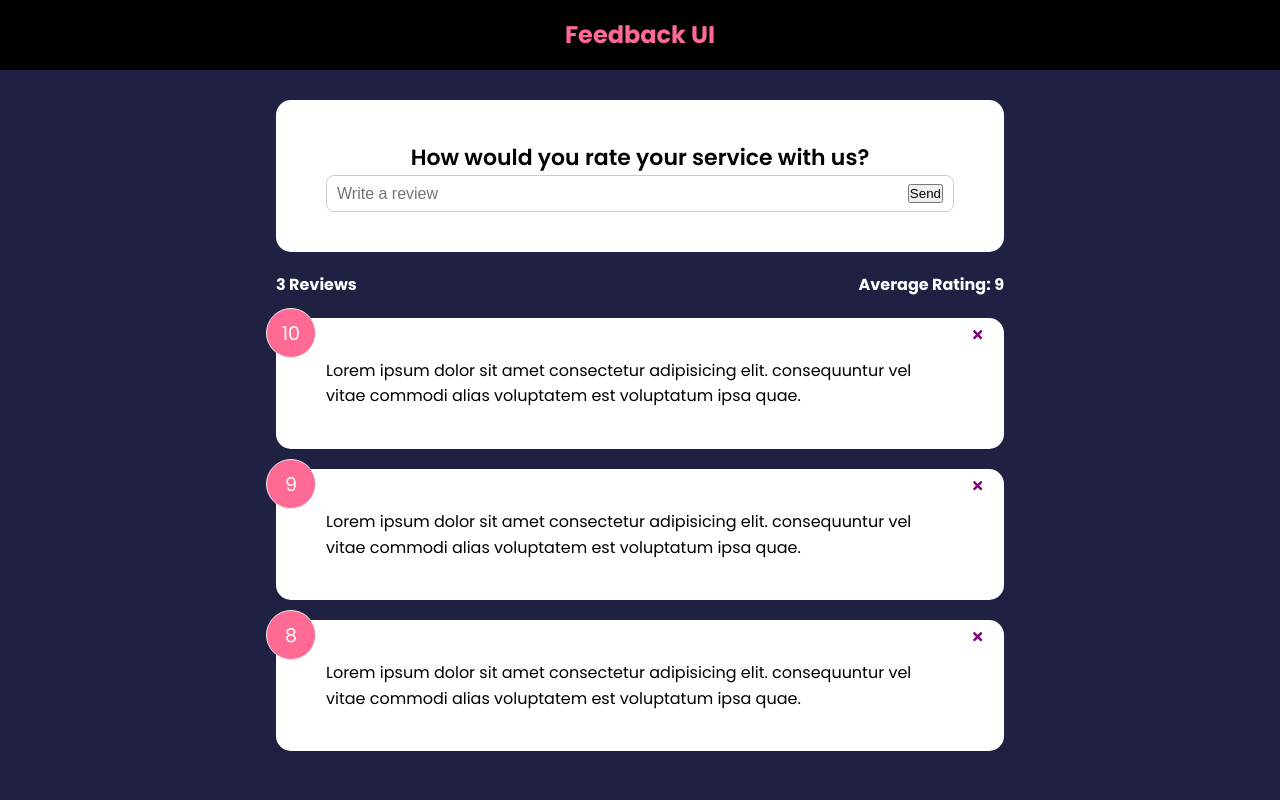
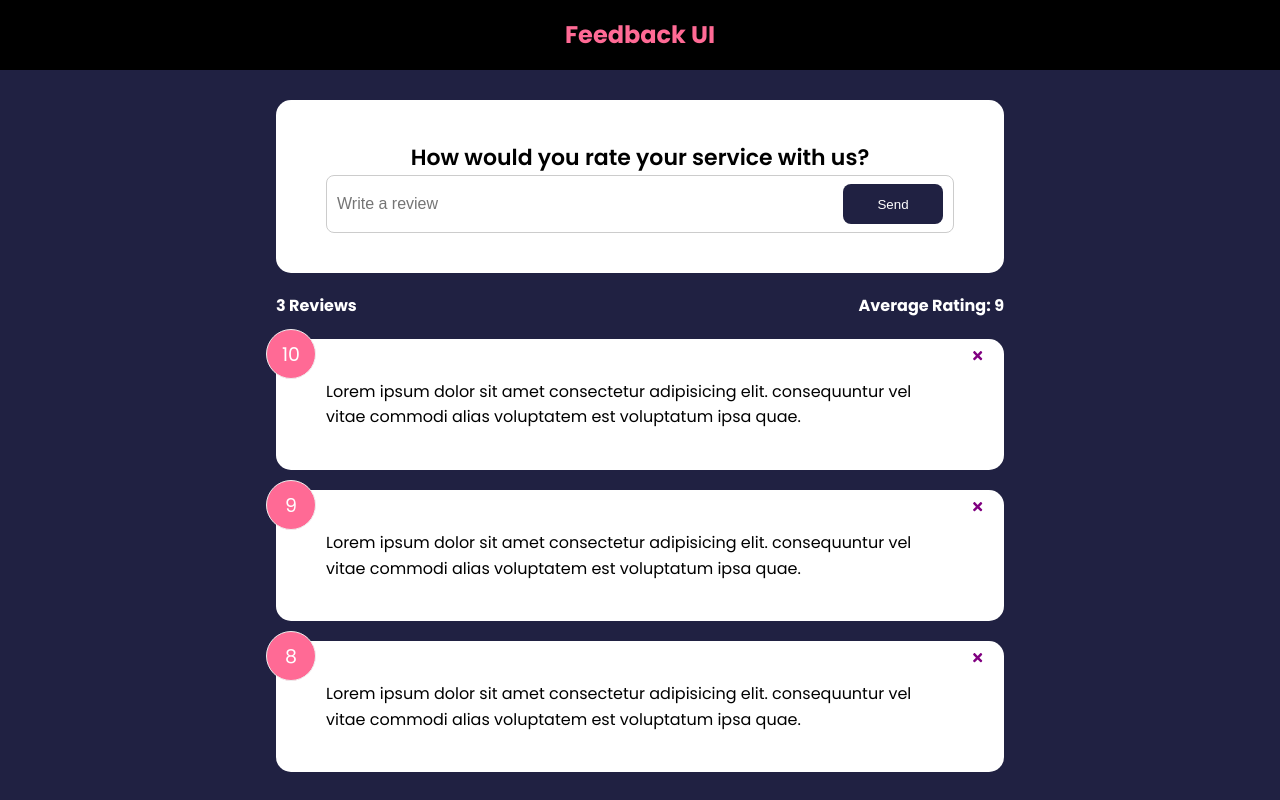
Before and after one commit to danielkim2711/feedback-app, a React (Create React App) app: page / in a window 1280 px wide. Built offline with nearby package versions, Linux system fonts and the light colour scheme.

Commit message:
Define Button component

```diff
--- a/src/components/FeedbackForm.jsx
+++ b/src/components/FeedbackForm.jsx
@@ -1,5 +1,6 @@
 import { useState } from 'react';
 import Card from './shared/Card';
+import Button from './shared/Button';
 
 function FeedbackForm() {
   const [text, setText] = useState('');
@@ -20,7 +21,7 @@ function FeedbackForm() {
             placeholder='Write a review'
             value={text}
           />
-          <button type='submit'>Send</button>
+          <Button type='submit'>Send</Button>
         </div>
       </form>
     </Card>
--- /dev/null
+++ b/src/components/shared/Button.jsx
@@ -0,0 +1,24 @@
+import PropTypes from 'prop-types';
+
+function Button({ children, version, type, isDisabled }) {
+  return (
+    <button type={type} disabled={isDisabled} className={`btn btn-${version}`}>
+      {children}
+    </button>
+  );
+}
+
+Button.defaultProps = {
+  version: 'primary',
+  type: 'button',
+  isDisabled: false,
+};
+
+Button.propTypes = {
+  children: PropTypes.node.isRequired,
+  version: PropTypes.string,
+  type: PropTypes.string,
+  isDisabled: PropTypes.bool,
+};
+
+export default Button;
```
